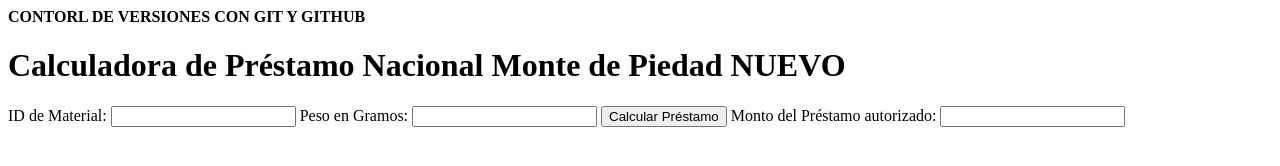
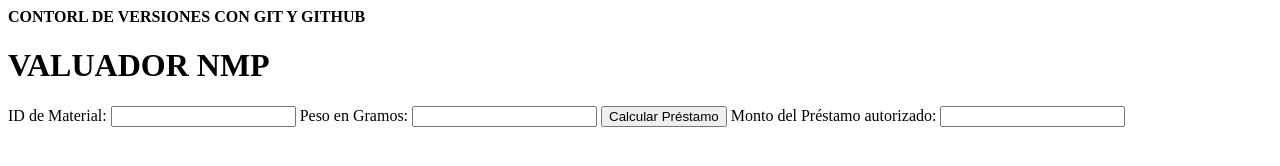
Before and after one commit to killmonger89/CursoGit, a website: page frontend/index.html in a window 1280 px wide. Drawn offline with Linux system fonts and the light colour scheme.

Commit message:
Se cambio el encabezado

```diff
--- a/frontend/index.html
+++ b/frontend/index.html
@@ -8,7 +8,7 @@
 </head>
 <body>
   <b>CONTORL DE VERSIONES CON GIT Y GITHUB</b>
-  <h1>Calculadora de Préstamo Nacional Monte de Piedad NUEVO</h1>
+  <h1>VALUADOR NMP</h1>
   <form id="formularioPrestamo">
     <label for="idMaterial">ID de Material:</label>
     <input type="text" id="idMaterial" name="idMaterial" required>
```
